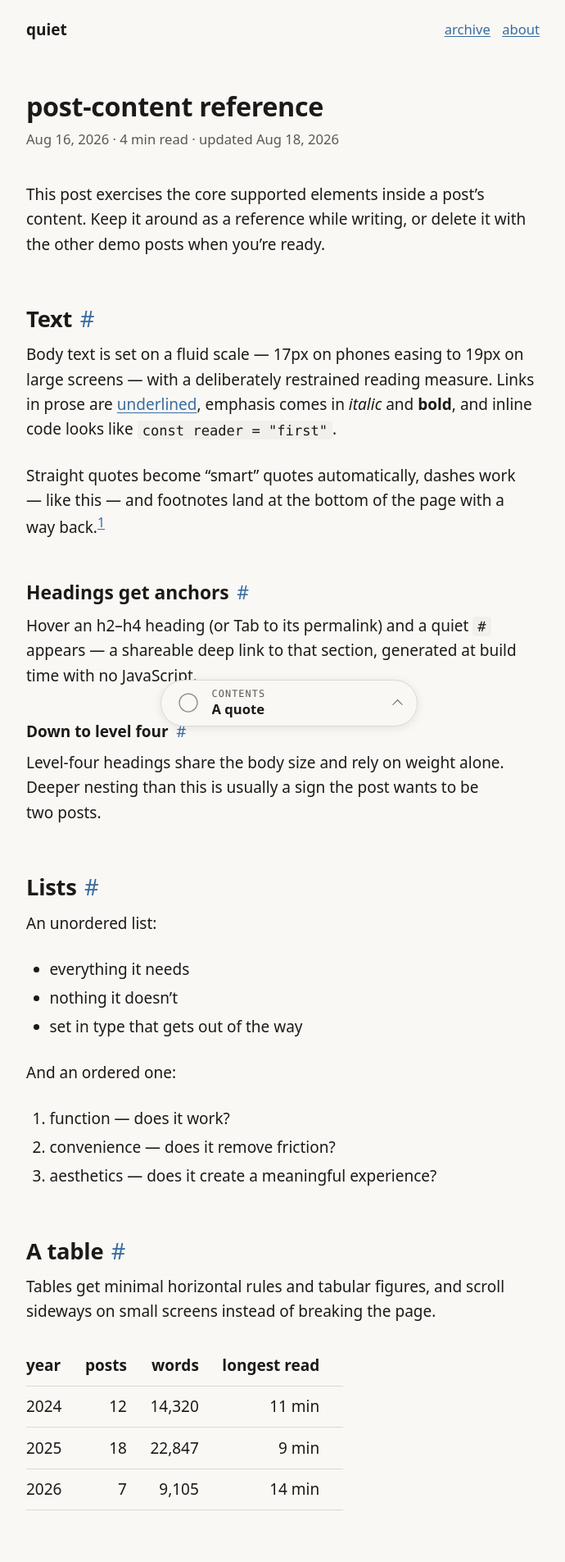
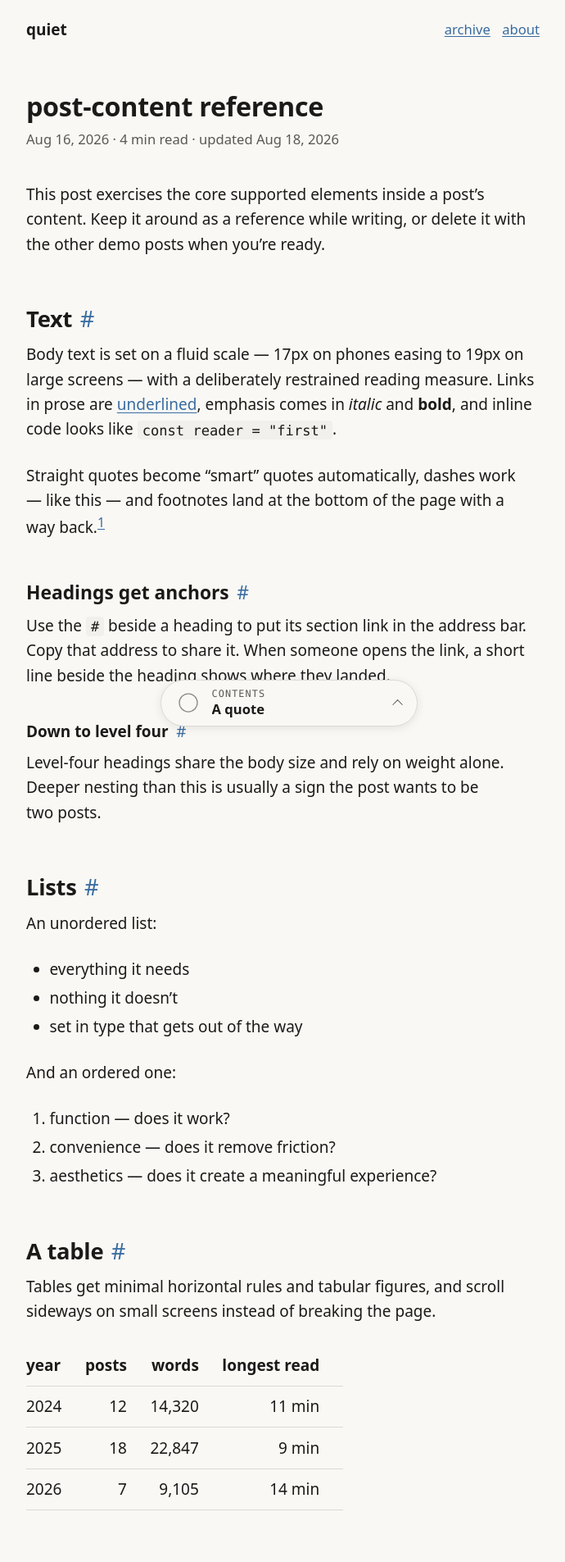
Before and after one commit to hjadmz/quiet, a Jekyll site: the page built from _posts/2026-08-16-everything-a-post-can-do.md, in a window 1280 px wide. Shown: the top 1905 px of the page at 82% size, without its empty margins (287-977 px from the left). Built offline with Jekyll 4.4.1, drawn with Linux system fonts in a browser that asks for light colours.

Commit message:
Mark the destination of a shared section link (#11)

```diff
--- a/_posts/2026-08-16-everything-a-post-can-do.md
+++ b/_posts/2026-08-16-everything-a-post-can-do.md
@@ -25,9 +25,9 @@ this — and footnotes land at the bottom of the page with a way back.[^1]
 ### Headings get anchors
 {: #deep-links .reference-heading}
 
-Hover an h2–h4 heading (or Tab to its permalink) and a quiet `#`
-appears — a shareable deep link to that section, generated at build
-time with no JavaScript.
+Use the `#` beside a heading to put its section link in the address bar.
+Copy that address to share it. When someone opens the link, a short line
+beside the heading shows where they landed.
 
 #### Down to level four
 
--- a/assets/css/main.css
+++ b/assets/css/main.css
@@ -404,11 +404,24 @@ h2[id], h3[id], h4[id], sup[id], .footnotes li[id] { scroll-margin-top: var(--s6
    9px everywhere. Only the box is inline; the tag, role, id and the anchor's
    aria-labelledby are untouched. text-wrap: balance moves to the wrapper because
    it needs a block container, and the wrapper already carries the font size. */
-.heading-anchor { display: block; text-wrap: balance; line-height: 1.2; }
+.heading-anchor { position: relative; display: block; text-wrap: balance; line-height: 1.2; }
 .heading-h2 { font-size: var(--fs-h2); }
 .heading-h3 { font-size: var(--fs-h3); }
 .heading-h4 { font-size: 1rem; }
 .heading-anchor > :is(h2, h3, h4) { display: inline; margin: 0; }
+/* Mark the linked heading in the gutter, even when the page ends before
+   the browser can scroll it to the top. Keep wrapped headings in place. */
+@media screen {
+  .heading-anchor > :is(h2, h3, h4):target::before {
+    content: "";
+    position: absolute;
+    inset-inline-end: calc(100% + var(--s2));
+    inset-block-start: 0.15em;
+    block-size: 0.9em;
+    border-inline-start: 3px solid var(--accent);
+    pointer-events: none;
+  }
+}
 .anchor { margin-inline-start: var(--s2); font-weight: 400; text-decoration: none; }
 
 blockquote {
```
Also changed, not shown: tests/compatibility.cjs (+7 -0 lines), README.md.
